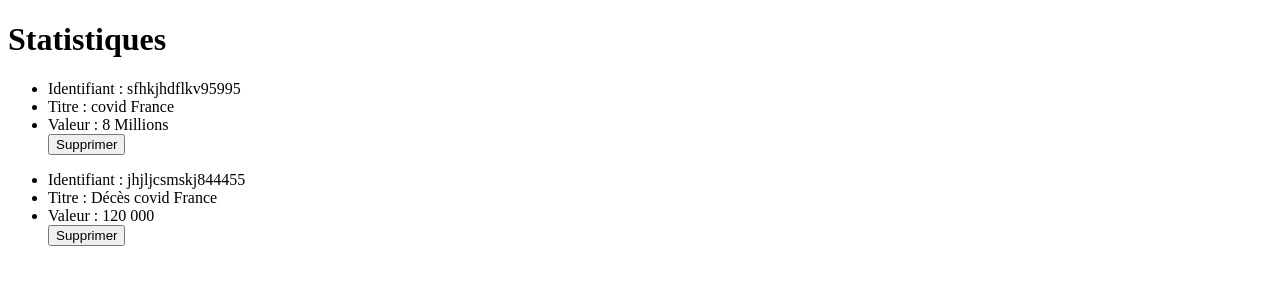
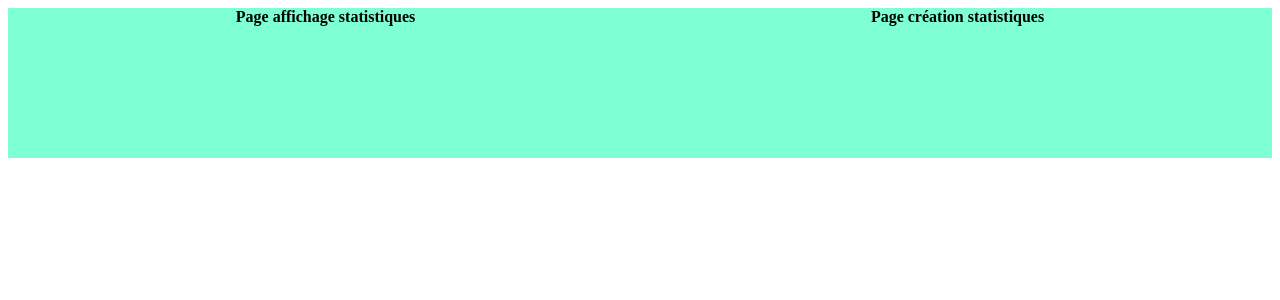
Before and after one commit to Abdelhedi694/examinAngular, an Angular app in the folder examinStatistique/: page / in a window 1280 px wide. Shown: the top 300 px of the page. Built offline with nearby package versions, Linux system fonts and the light colour scheme.

Commit message:
exercice 9

```diff
--- /dev/null
+++ b/examinStatistique/src/app/affichage-statistiques/affichage-statistiques.component.html
@@ -0,0 +1 @@
+<p>affichage-statistiques works!</p>
--- /dev/null
+++ b/examinStatistique/src/app/affichage-statistiques/affichage-statistiques.component.ts
@@ -0,0 +1,15 @@
+import { Component, OnInit } from '@angular/core';
+
+@Component({
+  selector: 'app-affichage-statistiques',
+  templateUrl: './affichage-statistiques.component.html',
+  styleUrls: ['./affichage-statistiques.component.css']
+})
+export class AffichageStatistiquesComponent implements OnInit {
+
+  constructor() { }
+
+  ngOnInit(): void {
+  }
+
+}
--- a/examinStatistique/src/app/app-routing.module.ts
+++ b/examinStatistique/src/app/app-routing.module.ts
@@ -1,10 +1,15 @@
 import { NgModule } from '@angular/core';
 import { RouterModule, Routes } from '@angular/router';
+import { AffichageStatistiquesComponent } from './affichage-statistiques/affichage-statistiques.component';
+import { CreationStatistiqueComponent } from './creation-statistique/creation-statistique.component';
 
-const routes: Routes = [];
+const routes: Routes = [
+  { path: 'affichageStat', component: AffichageStatistiquesComponent },
+  { path: 'creationStat', component: CreationStatistiqueComponent },
+];
 
 @NgModule({
   imports: [RouterModule.forRoot(routes)],
-  exports: [RouterModule]
+  exports: [RouterModule],
 })
-export class AppRoutingModule { }
+export class AppRoutingModule {}
--- a/examinStatistique/src/app/app.component.css
+++ b/examinStatistique/src/app/app.component.css
@@ -0,0 +1,12 @@
+nav {
+  height: 150px;
+  background-color: aquamarine;
+  display: flex;
+  justify-content: space-around;
+}
+
+a {
+  text-decoration: none;
+  color: black;
+  font-weight: bold;
+}
--- a/examinStatistique/src/app/app.component.html
+++ b/examinStatistique/src/app/app.component.html
@@ -1,3 +1,4 @@
-<h1>Statistiques</h1>
-<app-affiche-une-statistique *ngFor="let uneStat of tabStat" [stat]="uneStat" (supp)="supprimer(uneStat)">
-</app-affiche-une-statistique>
+<nav>
+  <a routerLink="/affichageStat" routerLinkActive="active">Page affichage statistiques</a>
+  <a routerLink="/creationStat" routerLinkActive="active">Page création statistiques</a>
+</nav>
--- a/examinStatistique/src/app/app.module.ts
+++ b/examinStatistique/src/app/app.module.ts
@@ -4,11 +4,15 @@ import { BrowserModule } from '@angular/platform-browser';
 import { AppRoutingModule } from './app-routing.module';
 import { AppComponent } from './app.component';
 import { AfficheUneStatistiqueComponent } from './affiche-une-statistique/affiche-une-statistique.component';
+import { AffichageStatistiquesComponent } from './affichage-statistiques/affichage-statistiques.component';
+import { CreationStatistiqueComponent } from './creation-statistique/creation-statistique.component';
 
 @NgModule({
   declarations: [
     AppComponent,
-    AfficheUneStatistiqueComponent
+    AfficheUneStatistiqueComponent,
+    AffichageStatistiquesComponent,
+    CreationStatistiqueComponent
   ],
   imports: [
     BrowserModule,
--- /dev/null
+++ b/examinStatistique/src/app/creation-statistique/creation-statistique.component.html
@@ -0,0 +1 @@
+<p>creation-statistique works!</p>
--- /dev/null
+++ b/examinStatistique/src/app/creation-statistique/creation-statistique.component.ts
@@ -0,0 +1,15 @@
+import { Component, OnInit } from '@angular/core';
+
+@Component({
+  selector: 'app-creation-statistique',
+  templateUrl: './creation-statistique.component.html',
+  styleUrls: ['./creation-statistique.component.css']
+})
+export class CreationStatistiqueComponent implements OnInit {
+
+  constructor() { }
+
+  ngOnInit(): void {
+  }
+
+}
```
Also changed, not shown: examinStatistique/src/app/affichage-statistiques/affichage-statistiques.component.css (added), examinStatistique/src/app/creation-statistique/creation-statistique.component.css (added), 2 other files (tests, documents, lock files or other folders).
